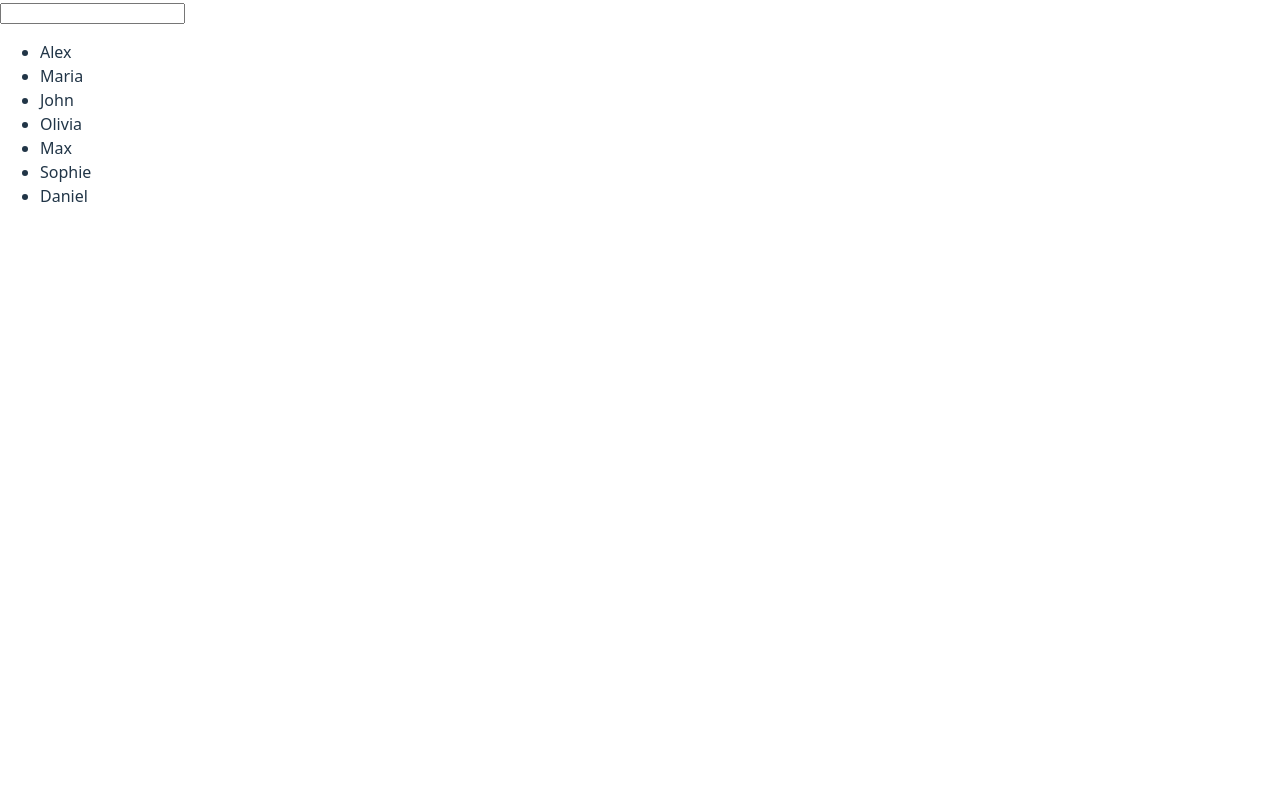
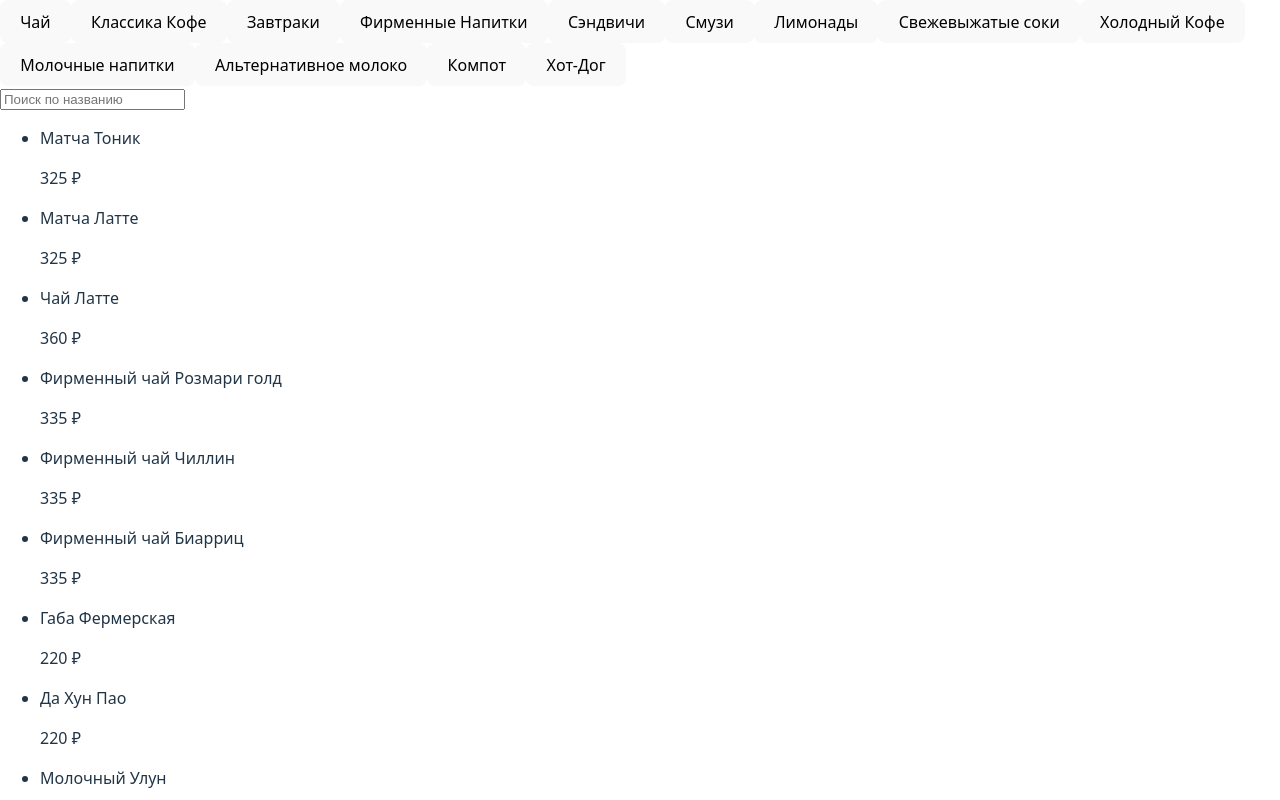
Before and after one commit to fedorov-yaroslav/studying-react, a React (Vite) app: page / in a window 1280 px wide. Shown: the top 800 px of the page. Built offline with nearby package versions, Linux system fonts and the light colour scheme.

Commit message:
coffee shop website 0.1

```diff
--- a/src/App.tsx
+++ b/src/App.tsx
@@ -1,11 +1,11 @@
 import './index.css'
-import FilterInput from './components/FilterInput.jsx'
+import CoffeeShop from './components/CoffeeShop.jsx'
 
 function App() {
 
   return (
       <>
-        <FilterInput />
+        <CoffeeShop />
       </>
 
     )
--- /dev/null
+++ b/src/components/CoffeeShop.jsx
@@ -0,0 +1,115 @@
+import { useState } from 'react'
+
+function CoffeeShop() {
+  const products = [
+    {id: crypto.randomUUID(), title: 'Матча Тоник', price: 325, category: 'Чай'},
+    {id: crypto.randomUUID(), title: 'Матча Латте', price: 325, category: 'Чай'},
+    {id: crypto.randomUUID(), title: 'Чай Латте', price: 360, category: 'Чай'},
+    {id: crypto.randomUUID(), title: 'Фирменный чай Розмари голд', price: 335, category: 'Чай'},
+    {id: crypto.randomUUID(), title: 'Фирменный чай Чиллин', price: 335, category: 'Чай'},
+    {id: crypto.randomUUID(), title: 'Фирменный чай Биарриц', price: 335, category: 'Чай'},
+    {id: crypto.randomUUID(), title: 'Габа Фермерская', price: 220, category: 'Чай'},
+    {id: crypto.randomUUID(), title: 'Да Хун Пао', price: 220, category: 'Чай'},
+    {id: crypto.randomUUID(), title: 'Молочный Улун', price: 220, category: 'Чай'},
+    {id: crypto.randomUUID(), title: 'Гречишный Чай', price: 200, category: 'Чай'},
+    {id: crypto.randomUUID(), title: 'Иван Чай', price: 150, category: 'Чай'},
+    {id: crypto.randomUUID(), title: 'Эспрессо', price: 220, category: 'Классика Кофе'},
+    {id: crypto.randomUUID(), title: 'Американо', price: 280, category: 'Классика Кофе'},
+    {id: crypto.randomUUID(), title: 'Капучино', price: 295, category: 'Классика Кофе'},
+    {id: crypto.randomUUID(), title: 'Латте', price: 295, category: 'Классика Кофе'},
+    {id: crypto.randomUUID(), title: 'Фильтр кофе', price: 280, category: 'Классика Кофе'},
+    {id: crypto.randomUUID(), title: 'Флэт Уайт', price: 290, category: 'Классика Кофе'},
+    {id: crypto.randomUUID(), title: 'Воронка', price: 290, category: 'Классика Кофе'},
+    {id: crypto.randomUUID(), title: 'Раф Классический', price: 395, category: 'Классика Кофе'},
+    {id: crypto.randomUUID(), title: 'Английский Маффин', price: 315, category: 'Завтраки'},
+    {id: crypto.randomUUID(), title: 'Йогурт с гранолой и бананом', price: 375, category: 'Завтраки'},
+    {id: crypto.randomUUID(), title: 'Сырники творожные с ванилью', price: 300, category: 'Завтраки'},
+    {id: crypto.randomUUID(), title: 'Овсяная каша Peanut Jelly', price: 250, category: 'Завтраки'},
+    {id: crypto.randomUUID(), title: 'Овсяная каша Cherry Berry', price: 250, category: 'Завтраки'},
+    {id: crypto.randomUUID(), title: 'Овсяная каша Spiced Apple', price: 250, category: 'Завтраки'},
+    {id: crypto.randomUUID(), title: 'Раф Лавандовый', price: 430, category: 'Фирменные Напитки'},
+    {id: crypto.randomUUID(), title: 'Раф Соленая Карамель', price: 430, category: 'Фирменные Напитки'},
+    {id: crypto.randomUUID(), title: 'Раф Пуэрториканский', price: 430, category: 'Фирменные Напитки'},
+    {id: crypto.randomUUID(), title: 'Джинджер', price: 415, category: 'Фирменные Напитки'},
+    {id: crypto.randomUUID(), title: 'Малиновый Латте', price: 370, category: 'Фирменные Напитки'},
+    {id: crypto.randomUUID(), title: 'Двойной Гавайский', price: 415, category: 'Фирменные Напитки'},
+    {id: crypto.randomUUID(), title: 'Сэндвич-ролл с лососем', price: 510, category: 'Сэндвичи'},
+    {id: crypto.randomUUID(), title: 'Сэндвич-ролл с курицей', price: 460, category: 'Сэндвичи'},
+    {id: crypto.randomUUID(), title: 'Японский сэндвич с ветчиной Sando', price: 475, category: 'Сэндвичи'},
+    {id: crypto.randomUUID(), title: 'Сэндвич с пепперони', price: 355, category: 'Сэндвичи'},
+    {id: crypto.randomUUID(), title: 'Сэндвич с курицей и рукколой', price: 355, category: 'Сэндвичи'},
+    {id: crypto.randomUUID(), title: 'Улувату', price: 430, category: 'Смузи'},
+    {id: crypto.randomUUID(), title: 'Айс Манки', price: 430, category: 'Смузи'},
+    {id: crypto.randomUUID(), title: 'Бали Бум', price: 430, category: 'Смузи'},
+    {id: crypto.randomUUID(), title: 'Португальский Смузи', price: 430, category: 'Смузи'},
+    {id: crypto.randomUUID(), title: 'Лимонад Флауэр Пауэр', price: 370, category: 'Лимонады'},
+    {id: crypto.randomUUID(), title: 'Лимонад Кейптаун ', price: 370, category: 'Лимонады'},
+    {id: crypto.randomUUID(), title: 'Лимонад Дабл Элевен', price: 370, category: 'Лимонады'},
+    {id: crypto.randomUUID(), title: 'Апельсиновый Фреш', price: 420, category: 'Свежевыжатые соки'},
+    {id: crypto.randomUUID(), title: 'Грепфрутовый Фреш', price: 420, category: 'Свежевыжатые соки'},
+    {id: crypto.randomUUID(), title: 'Яблочный фреш', price: 420, category: 'Свежевыжатые соки'},
+    {id: crypto.randomUUID(), title: 'Эспрессо Тоник', price: 345, category: 'Холодный Кофе'},
+    {id: crypto.randomUUID(), title: 'Айс Латте', price: 320, category: 'Холодный Кофе'},
+    {id: crypto.randomUUID(), title: 'Айс Мэверик Бамбл', price: 415, category: 'Холодный Кофе'},
+    {id: crypto.randomUUID(), title: 'Милкшейк', price: 440, category: 'Молочные напитки'},
+    {id: crypto.randomUUID(), title: 'Бин Ту Бар какао', price: 345, category: 'Молочные напитки'},
+    {id: crypto.randomUUID(), title: 'Альтернативное молоко', price: 240, category: 'Альтернативное молоко'},
+    {id: crypto.randomUUID(), title: 'Компот', price: 295, category: 'Компот'},
+    {id: crypto.randomUUID(), title: 'Хот-дог классический', price: 315, category: 'Хот-Дог'}
+  ]
+
+  const [input, setInput] = useState('')
+  const [selectedCategory, setSelectedCategory] = useState(null)
+
+  const handleInput = (e) => {
+    setInput(e.target.value)
+  }
+
+  const handleCategory = (category) => {
+    if (selectedCategory === category) {
+      setSelectedCategory(null)
+    } else {
+      setSelectedCategory(category)
+    }
+  }
+
+  const filteredProducts = products.filter(product => {
+    const matchesSearch = product.title.toLowerCase().includes(input.toLowerCase())
+    const matchesCategory = selectedCategory === null || product.category === selectedCategory
+    return matchesSearch && matchesCategory
+  })
+
+  const categories = [...new Set(products.map(p => p.category))]
+
+  return (
+      <>
+        <div>
+          {categories.map(category => (
+              <button
+                  key={category}
+                  onClick={() => handleCategory(category)}
+              >
+                {category}
+              </button>
+          ))}
+        </div>
+
+        <input
+            type="text"
+            value={input}
+            onChange={handleInput}
+            placeholder='Поиск по названию'
+        />
+
+        <ul>
+          {filteredProducts.map((product) => (
+              <li key={product.id}>
+                {product.title} <p>{product.price} ₽</p>
+              </li>
+          ))}
+        </ul>
+      </>
+  )
+}
+
+export default CoffeeShop
--- a/src/components/FilterInput.jsx
+++ /dev/null
@@ -1,36 +0,0 @@
-import { useState } from 'react'
-
-function FilterInput() {
-  const list = ['Alex', 'Maria', 'John', 'Olivia', 'Max', 'Sophie', 'Daniel']
-  const [input, setInput] = useState('')
-  const handleInput = (e) => {
-    setInput(e.target.value)
-  }
-  const filteredList = list.filter(item => item.toLowerCase().includes(input.toLowerCase()))
-  let message =''
-
-  switch (true){
-    case filteredList.length === 0:
-      message = 'Ничего не найдено'
-      break
-    case input.trim().length !== 0:
-      message = `Найдено результатов: ${filteredList.length}`
-      break
-    default:
-      message = ''
-  }
-
-
-    return (
-      <>
-        <input type="text" value = {input} onChange = {handleInput}/>
-        <ul>{filteredList.map((item, index) =>
-          <li key = {index}>{item}</li>
-        )}
-        </ul>
-        <p>{message}</p>
-      </>
-  )
-}
-
-export default FilterInput
```
